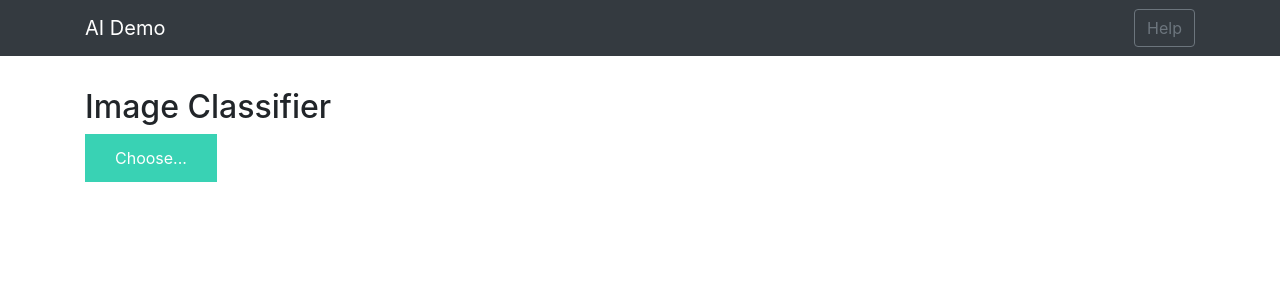
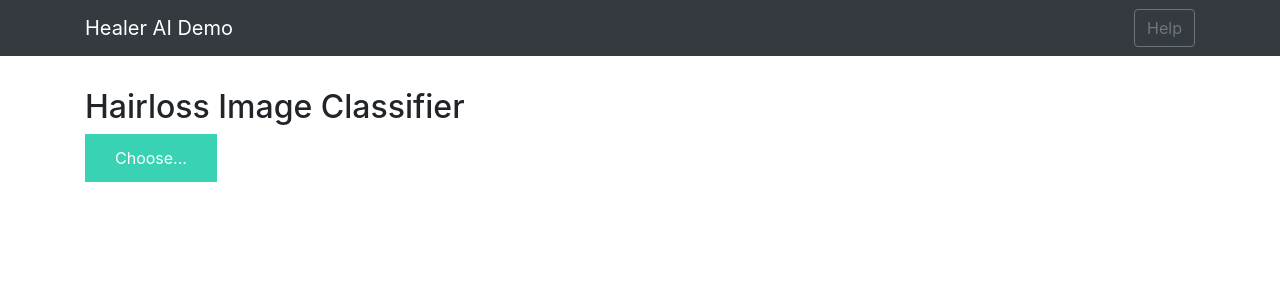
Before and after one commit to sithukaungset/HairlossCNN, a Flask app: page / in a window 1280 px wide. Shown: the top 300 px of the page. Run offline with Flask 2, Linux system fonts and the light colour scheme; some libraries are stand-ins or nearby versions.

Commit message:
change demo AI

```diff
--- a/static/js/main.js
+++ b/static/js/main.js
@@ -45,7 +45,7 @@
                 // Get and display the result
                 $('.loader').hide();
                 $('#result').fadeIn(600);
-                $('#result').text(' Result:  ' + data);
+                $('#result').text('Result (탈모 확률) :  ' + data + '%');
                 console.log('Success!');
             },
         });
--- a/templates/base.html
+++ b/templates/base.html
@@ -4,7 +4,7 @@
     <meta charset="UTF-8">
     <meta name="viewport" content="width=device-width, initial-scale=1.0">
     <meta http-equiv="X-UA-Compatible" content="ie=edge">
-    <title>AI Demo</title>
+    <title>Healer AI Demo</title>
     <link href="https://cdn.bootcss.com/bootstrap/4.0.0/css/bootstrap.min.css" rel="stylesheet">
     <script src="https://cdn.bootcss.com/popper.js/1.12.9/umd/popper.min.js"></script>
     <script src="https://cdn.bootcss.com/jquery/3.3.1/jquery.min.js"></script>
@@ -15,7 +15,7 @@
 <body>
     <nav class="navbar navbar-dark bg-dark">
         <div class="container">
-            <a class="navbar-brand" href="#">AI Demo</a>
+            <a class="navbar-brand" href="#">Healer AI Demo</a>
             <button class="btn btn-outline-secondary my-2 my-sm-0" type="submit">Help</button>
         </div>
     </nav>
--- a/templates/index.html
+++ b/templates/index.html
@@ -1,6 +1,6 @@
 {% extends "base.html" %} {% block content %}
 
-<h2>Image Classifier</h2>
+<h2>Hairloss Image Classifier</h2>
 
 <div>
     <form id="upload-file" method="post" enctype="multipart/form-data">
```
Also changed, not shown: 1 other file.
